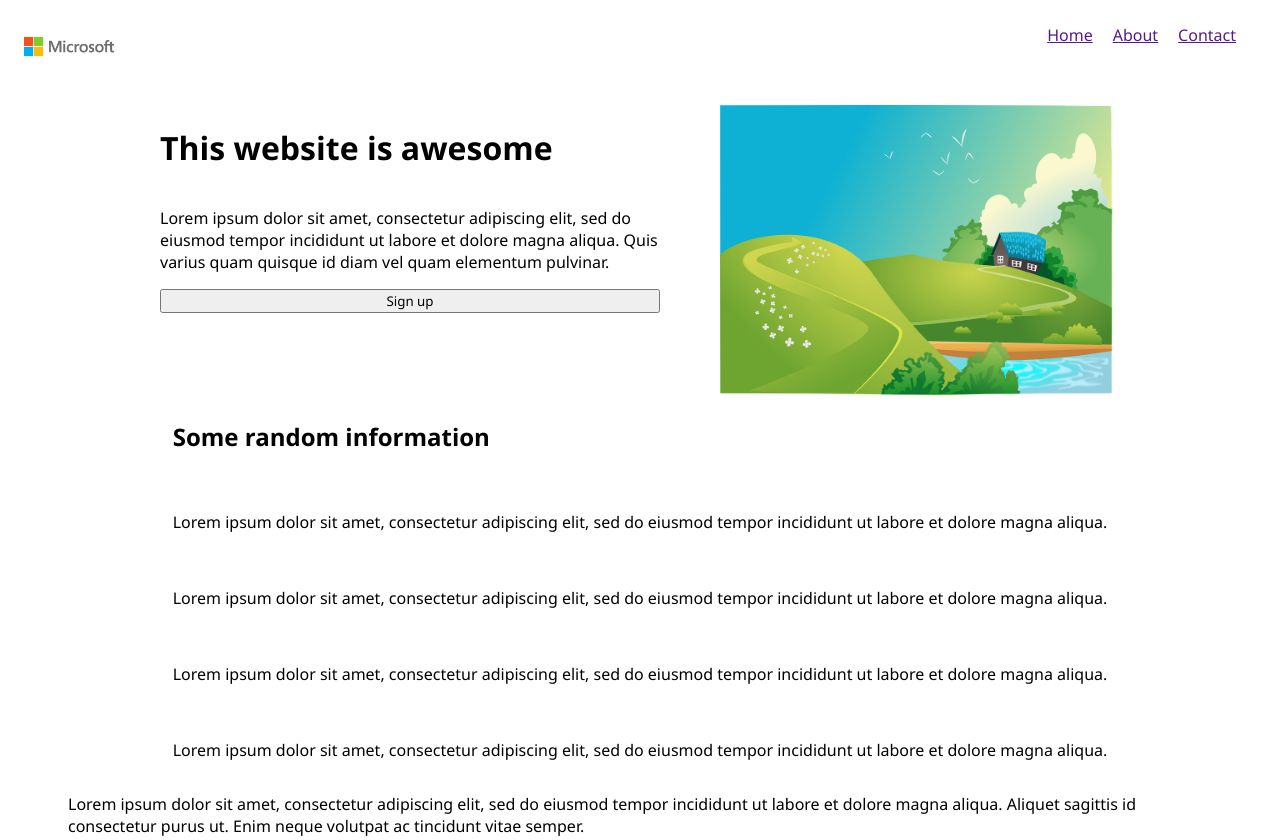
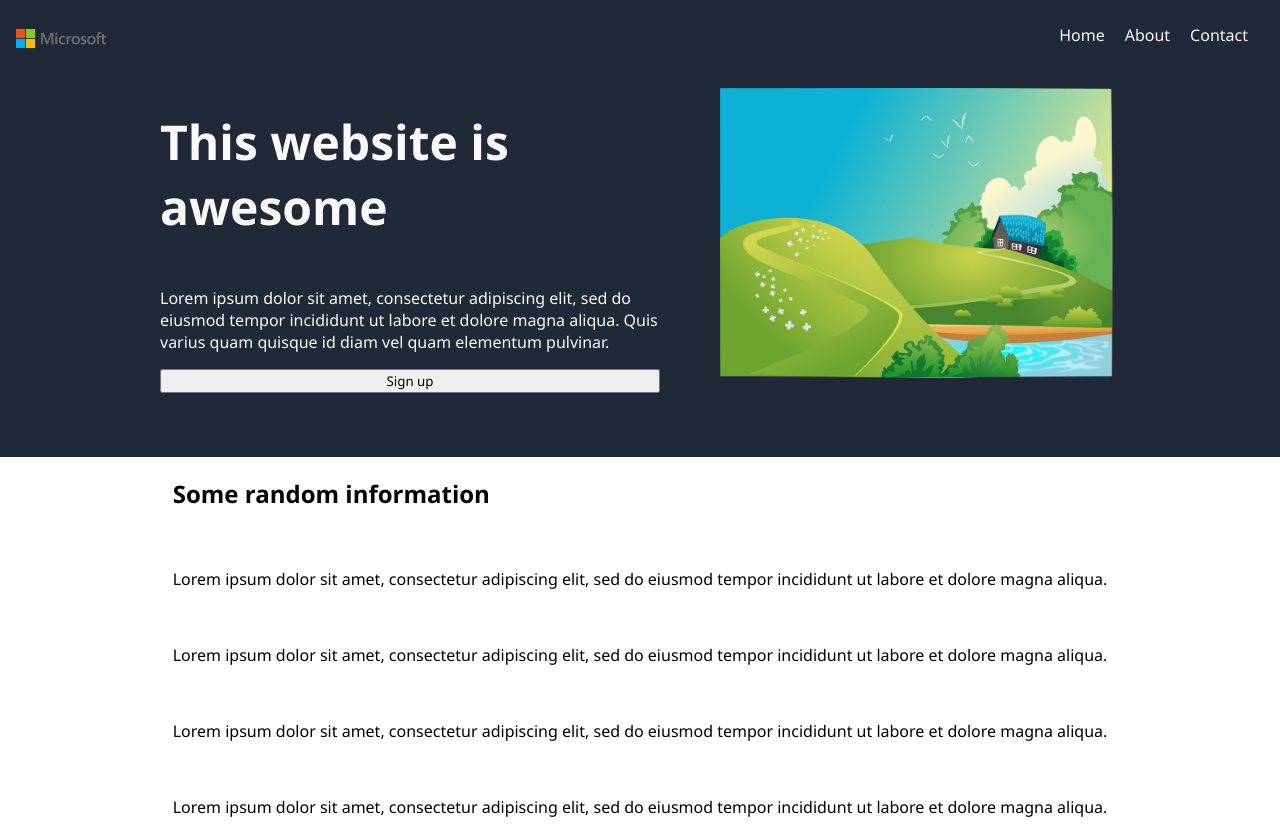
Before and after one commit to quatris/landing-page, a plain HTML site: page index.html in a window 1280 px wide. Shown: the top 840 px of the page. Drawn offline with Linux system fonts and the light colour scheme.

Commit message:
Edits css for header and footer spacing

```diff
--- a/style.css
+++ b/style.css
@@ -8,6 +8,7 @@
 body {
     display: flex;
     flex-wrap: wrap;
+    margin: 0;
 
 }
 
@@ -15,17 +16,22 @@ header {
     display: flex;
     justify-content: space-between;
     padding: 16px;
+    width: 100vw;
+    margin-left: auto;
+
   }
 
   .logo {
     display: flex;
     justify-content: space-between;
-    width: 100%;
+
   }
 
   .nav-link {
     display: flex;
     justify-content: flex-end;
+    padding: 8px 16px;
+
 
   }
 
@@ -36,19 +42,20 @@ header {
     color: #f9faf8;
     margin: 0;
     padding: 0;
+    gap: 20px;
   }
 
-  .nav-link ul li {
-    margin-right: 20px;
+  a {
     text-decoration: none;
+    color: inherit;
+
   }
-
 
   main {
     display: flex;
     flex-direction: column;
     align-items: center;
-    padding: 20px;
+    padding: 0;
   }
 
   header img {
@@ -65,7 +72,13 @@ header {
     display: flex;
     flex-direction: row;
     gap: 60px;
-
+    justify-content: center;
+    align-items: center;
+    background-color: #1f2937;
+    width: 100vw;
+    margin: 0;
+    padding-bottom: 64px;
+    color: #f9faf8;
 
 
   }
@@ -84,3 +97,20 @@ header {
     padding: 0;
     margin: 0;
   }
+
+  header, footer {
+    background-color: #1f2937;
+  }
+
+  footer {
+    width: 100vw;
+    text-align: center;
+    color: #f9faf8;
+  }
+
+  h1 {
+    font-size: 48px;
+    font-weight: 900;
+    color: #f9faf8;
+
+  }
```
